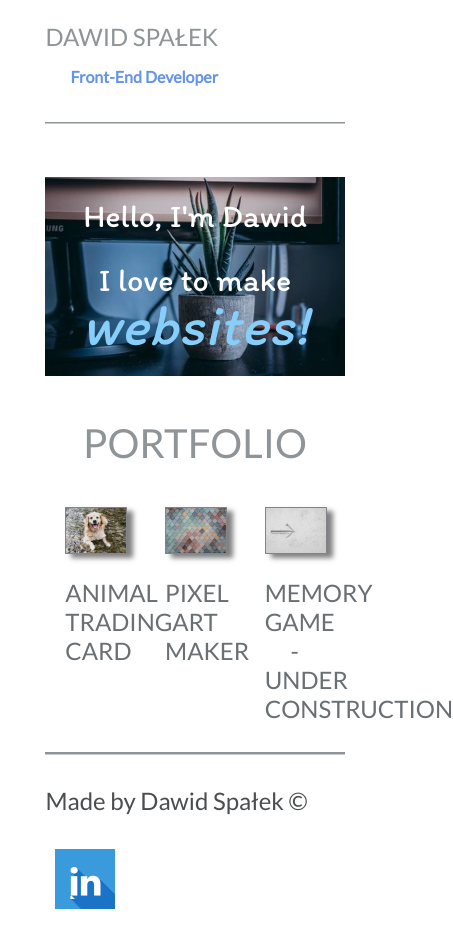
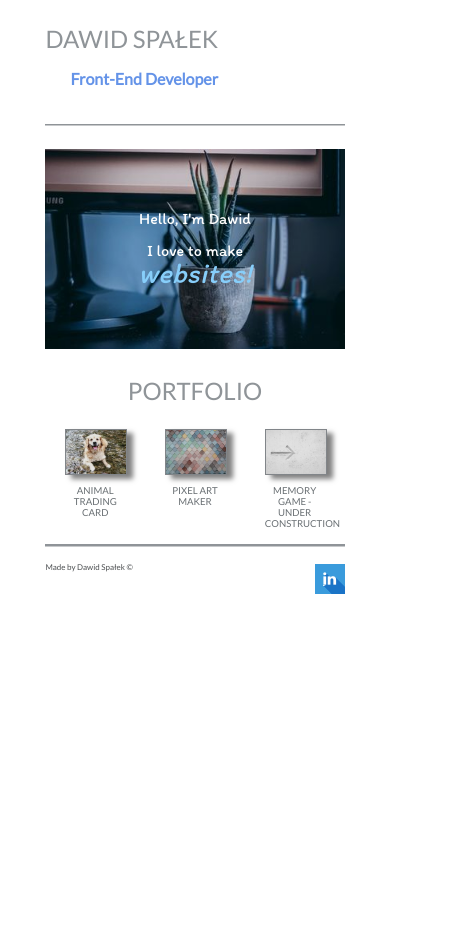
Before and after one commit to dawspa/DawidsWebPortfolio, a plain HTML site: page index.html in a window 390 px wide. Shown: the whole page, 453 px wide, since content can reach past the window. After the commit the page ends 844 px from the top, so only its background shows below. Drawn offline with Linux system fonts and the light colour scheme.

Commit message:
responsive awesomeness!!

```diff
--- a/css/responsive.css
+++ b/css/responsive.css
@@ -1,16 +1,56 @@
-@media screen and (max-width: 1200px){
+@media screen and (max-width: 1200px) {
     .name {
         font-size: 2em;
     }
 }
 
-@media screen and (max-width: 850px){
+@media screen and (max-width: 850px) {
     .logo {
         width: 6em;
     }
+
+    .projects_title {
+        font-size: 2em;
+    }
+
+    .projects_name {
+        font-size: 1em;
+    }
+
+    .author {
+        font-size: 1em;
+    }
+
+    .icon {
+        width: 50px;
+        height: 50px;
+        font-size: 30px;
+        line-height: 50px;
+    }
 }
 
-@media screen and (max-width: 450px){
+@media screen and (max-width: 600px) {
+    .welcome h1, em {
+        font-size: 1.5em;
+    }
+
+    .name {
+        font-size: 2em;
+    }
+
+    .projects_title {
+        font-size: 1.5em;
+    }
+
+    .icon {
+        width: 45px;
+        height: 45px;
+        font-size: 25px;
+        line-height: 45px;
+    }
+}
+
+@media screen and (max-width: 450px) {
     .logo {
         display: none;
     }
@@ -22,4 +62,29 @@
     .job {
         font-size: 1em;
     }
+
+    .projects_name {
+        font-size: 0.8em;
+    }
+
+    .author {
+        font-size: 0.5em;
+    }
+
+    .icon {
+        width: 30px;
+        height: 30px;
+        font-size: 15px;
+        line-height: 30px;
+    }
 }
+
+@media screen and (max-width: 400px) {
+    .welcome h1, em {
+        font-size: 1em;
+    }
+
+    .projects_name {
+        font-size: 0.6em;
+    }
+}
--- a/css/social.css
+++ b/css/social.css
@@ -9,13 +9,15 @@
     text-align: center;
     color: white;
     font-family: 'FontAwesome';
+    /*icon text, cannot substitute*/
     font-size: 35px;
 }
 
-.linkedin{
+.linkedin {
     text-shadow: 40px 40px 0 #1b74c7, 39px 39px 0 #1b74c7, 38px 38px 0 #1b74c7, 37px 37px 0 #1b74c7, 36px 36px 0 #1b74c7, 35px 35px 0 #1b74c7, 34px 34px 0 #1b74c7, 33px 33px 0 #1b74c7, 32px 32px 0 #1b74c7, 31px 31px 0 #1b74c7, 30px 30px 0 #1b74c7, 29px 29px 0 #1b74c7, 28px 28px 0 #1b74c7, 27px 27px 0 #1b74c7, 26px 26px 0 #1b74c7, 25px 25px 0 #1b74c7, 24px 24px 0 #1b74c7, 23px 23px 0 #1b74c7, 22px 22px 0 #1b74c7, 21px 21px 0 #1b74c7, 20px 20px 0 #1b74c7, 19px 19px 0 #1b74c7, 18px 18px 0 #1b74c7, 17px 17px 0 #1b74c7, 16px 16px 0 #1b74c7, 15px 15px 0 #1b74c7, 14px 14px 0 #1b74c7, 13px 13px 0 #1b74c7, 12px 12px 0 #1b74c7, 11px 11px 0 #1b74c7, 10px 10px 0 #1b74c7, 9px 9px 0 #1b74c7, 8px 8px 0 #1b74c7, 7px 7px 0 #1b74c7, 6px 6px 0 #1b74c7, 5px 5px 0 #1b74c7, 4px 4px 0 #1b74c7, 3px 3px 0 #1b74c7, 2px 2px 0 #1b74c7, 1px 1px 0 #1b74c7;
 
     background-color: #3a9bdc;
+
 }
 
 /*by driss on https://codepen.io/di10/pen/qiwav*/
--- a/css/styles.css
+++ b/css/styles.css
@@ -4,7 +4,6 @@ html {
 
 * {
     font-family: 'Lato', sans-serif;
-    /*border:1px solid red;*/
 }
 
 /*HEADER*/
@@ -15,10 +14,9 @@ html {
     width: 80%;
     margin: auto;
     justify-content: space-between;
-    height: 20vh;
+    height: 20%;
     align-content: center;
 }
-
 
 .logo {
     align-self: center;
@@ -49,11 +47,7 @@ html {
 
 .line {
     padding: 1.25em 0;
-    margin-bottom: 2em;
 }
-/*at 450 logo hidden and 1.5em name 1em job*/
-/*at 1200 name 2em*/
-/*at 850 logo 6em*/
 
 /*INTRO*/
 
@@ -83,18 +77,19 @@ html {
     position: absolute;
     text-align: center;
 }
-.welcome h1, em{
+
+.welcome h1, em {
     font-family: 'Itim', cursive;
     font-size: 2em;
     color: #fff;
     line-height: 1;
     font-weight: 400;
-    }
+}
+
 .welcome em {
     font-size: 1.8em;
     color: lightskyblue;
 }
-/*change font size at 600px*/
 
 /*PROJECTS*/
 
@@ -128,7 +123,7 @@ html {
     width: 100%;
     filter: brightness(90%);
     border: solid 1px #8F9498;
-    box-shadow: 6px 4px 5px 0 rgba(0,0,0,0.50);
+    box-shadow: 6px 4px 5px 0 rgba(0, 0, 0, 0.50);
 }
 
 .projects_name {
@@ -136,12 +131,7 @@ html {
     font-weight: 200;
     text-transform: uppercase;
     font-size: 1.5em;
-
 }
-
-/*at 1050 title 2em or less*/
-/*at 1080 project name 1em*/
-/*at 730 0.5 em*/
 
 /*FOOTER*/
 
@@ -164,5 +154,3 @@ footer .line {
     font-weight: 200;
     font-size: 1.5em;
 }
-
-/*at 600 font size 1em*/
```
